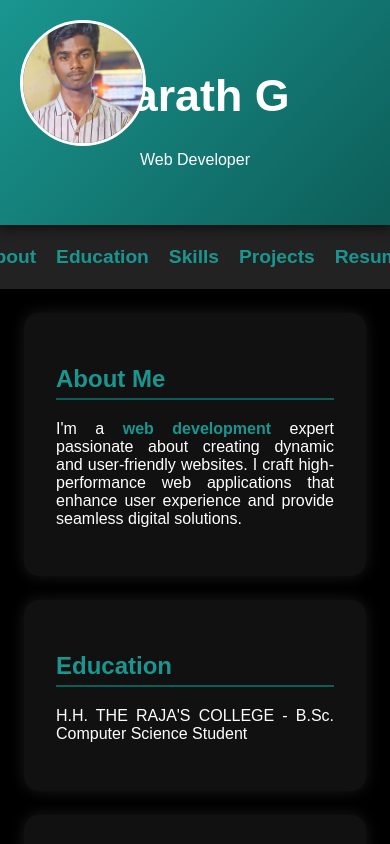
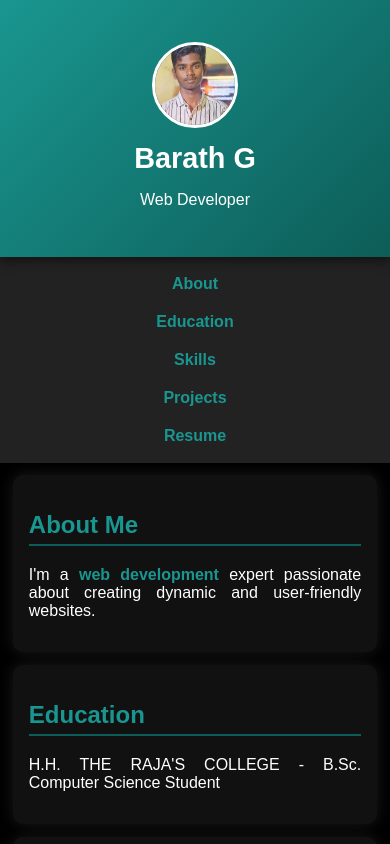
Before and after one commit to Barath2377/perfect-resume, a plain HTML site: page index.html in a window 390 px wide. Shown: the top 844 px of the page. Drawn offline with Linux system fonts and the light colour scheme.

Commit message:
Update index.html

```diff
--- a/index.html
+++ b/index.html
@@ -18,32 +18,31 @@
             background: linear-gradient(135deg, #1a9690, #0d5d58);
             color: #fff;
             text-align: center;
-            padding: 2.5rem 0;
+            padding: 2rem 0;
             position: relative;
             box-shadow: 0 4px 10px rgba(0, 0, 0, 0.5);
         }
 
-        .header-content h1 {
-            font-size: 2.8rem;
-            font-weight: bold;
+        .profile-picture {
+            width: 100px;
+            height: 100px;
+            border-radius: 50%;
+            object-fit: cover;
+            border: 3px solid white;
+            margin-top: 10px;
         }
 
-        .profile-picture {
-            width: 120px;
-            height: 120px;
-            border-radius: 50%;
-            object-fit: cover;
-            position: absolute;
-            top: 20px;
-            left: 20px;
-            border: 3px solid white;
+        .header-content h1 {
+            font-size: 2.2rem;
+            font-weight: bold;
+            margin: 10px 0 5px;
         }
 
         nav {
             background-color: #222;
             color: #fff;
             text-align: center;
-            padding: 1rem 0;
+            padding: 0.8rem 0;
             box-shadow: 0 4px 8px rgba(0, 0, 0, 0.3);
         }
 
@@ -52,19 +51,16 @@
             padding: 0;
             margin: 0;
             display: flex;
+            flex-wrap: wrap;
             justify-content: center;
-            gap: 20px;
-        }
-
-        nav ul li {
-            display: inline;
+            gap: 15px;
         }
 
         nav ul li a {
             text-decoration: none;
             color: #1a9690;
             font-weight: bold;
-            font-size: 1.2rem;
+            font-size: 1rem;
             transition: color 0.3s;
         }
 
@@ -74,9 +70,9 @@
 
         .section-content {
             background-color: #111;
-            padding: 2rem;
-            margin: 1.5rem;
-            border-radius: 15px;
+            padding: 1.5rem;
+            margin: 1rem;
+            border-radius: 10px;
             box-shadow: 0 0 15px rgba(255, 255, 255, 0.1);
             text-align: justify;
         }
@@ -122,6 +118,32 @@
             font-weight: bold;
             color: #1a9690;
         }
+
+        @media (max-width: 600px) {
+            .profile-picture {
+                width: 80px;
+                height: 80px;
+            }
+
+            .header-content h1 {
+                font-size: 1.8rem;
+            }
+
+            nav ul {
+                flex-direction: column;
+                gap: 10px;
+            }
+
+            .section-content {
+                padding: 1rem;
+                margin: 0.8rem;
+            }
+
+            .download-button, .resume-button {
+                padding: 0.6rem 1.2rem;
+                font-size: 0.9rem;
+            }
+        }
     </style>
 </head>
 <body>
@@ -145,8 +167,7 @@
 
     <section id="about" class="section-content">
         <h2>About Me</h2>
-        <p>I'm a <span>web development</span> expert passionate about creating dynamic and user-friendly websites.
-            I craft high-performance web applications that enhance user experience and provide seamless digital solutions.</p>
+        <p>I'm a <span>web development</span> expert passionate about creating dynamic and user-friendly websites.</p>
     </section>
 
     <section id="education" class="section-content">
@@ -186,21 +207,5 @@
     <footer>
         <p>&copy; 2025 Barath G</p>
     </footer>
-
-    <script>
-        document.querySelectorAll('a[href^="#"]').forEach(anchor => {
-            anchor.addEventListener('click', function(e) {
-                e.preventDefault();
-                const targetId = this.getAttribute('href').substring(1);
-                const targetElement = document.getElementById(targetId);
-                if (targetElement) {
-                    window.scrollTo({
-                        top: targetElement.offsetTop - 50,
-                        behavior: 'smooth'
-                    });
-                }
-            });
-        });
-    </script>
 </body>
 </html>
```
